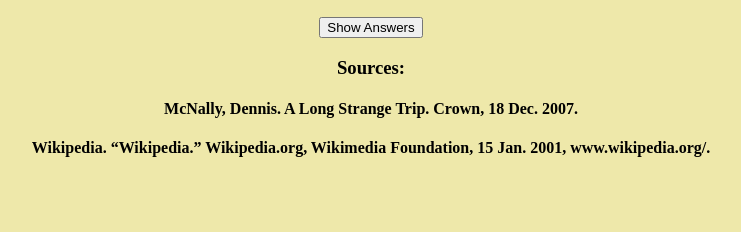
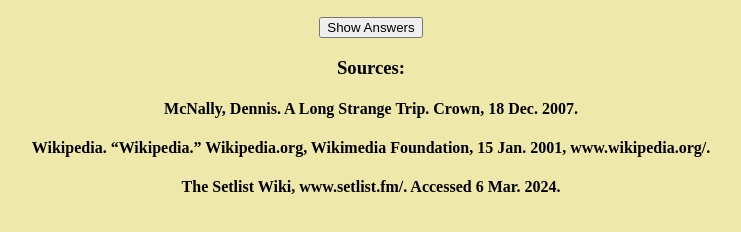
Before and after one commit to BrainAtoms/The_Grateful_Dead_Quiz, a website: page The_Grateful_Dead_Quiz/answerkey.html in a window 1280 px wide. Shown: the part 110-342 px from the top of the page, without its empty margins (269-1010 px from the left). Drawn offline with Linux system fonts and the light colour scheme.

Commit message:
added new citation

```diff
--- a/The_Grateful_Dead_Quiz/answerkey.html
+++ b/The_Grateful_Dead_Quiz/answerkey.html
@@ -15,6 +15,7 @@
     <h3>Sources:</h3>
   <h4>McNally, Dennis. A Long Strange Trip. Crown, 18 Dec. 2007.</h4>
   <h4>Wikipedia. “Wikipedia.” Wikipedia.org, Wikimedia Foundation, 15 Jan. 2001, www.wikipedia.org/.</h4>
+  <h4>The Setlist Wiki, www.setlist.fm/. Accessed 6 Mar. 2024. </h4>
     <script src="../assets/js/script.js"></script>
 </body>
 </html>
```
